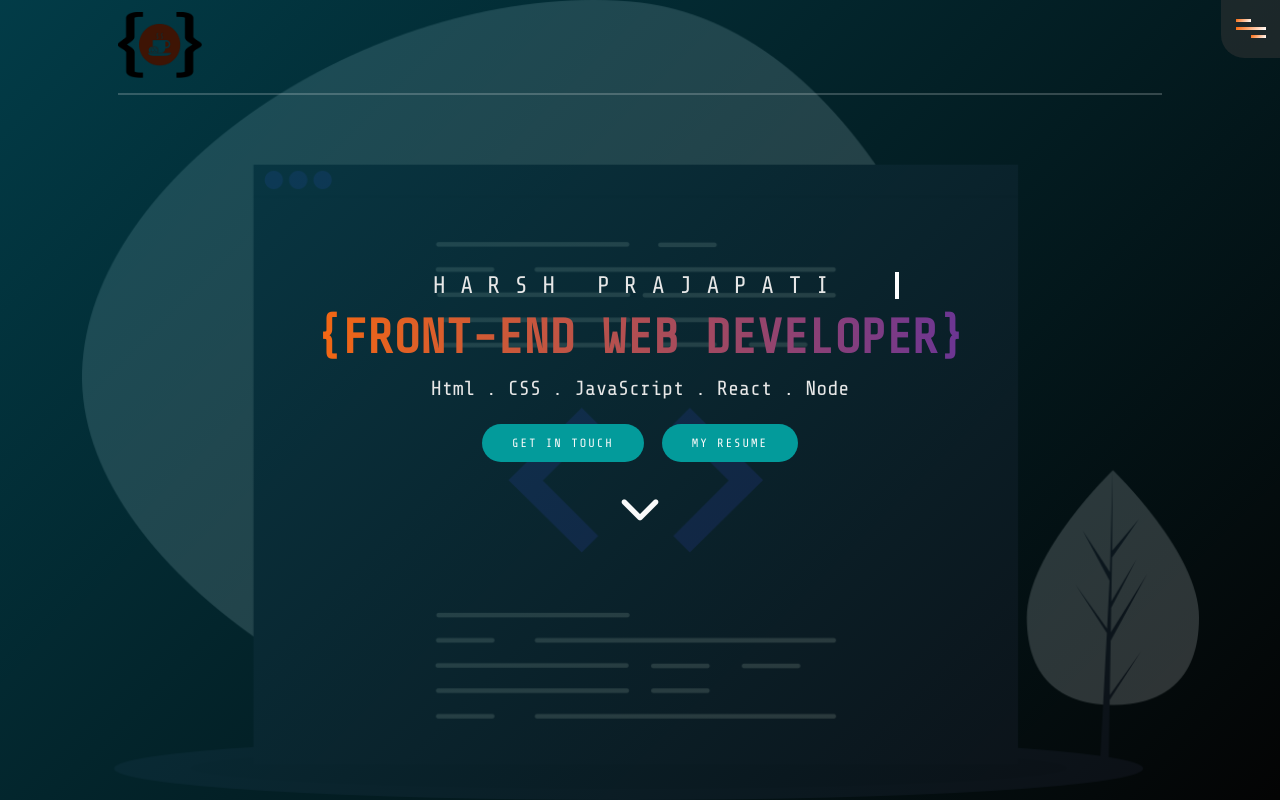
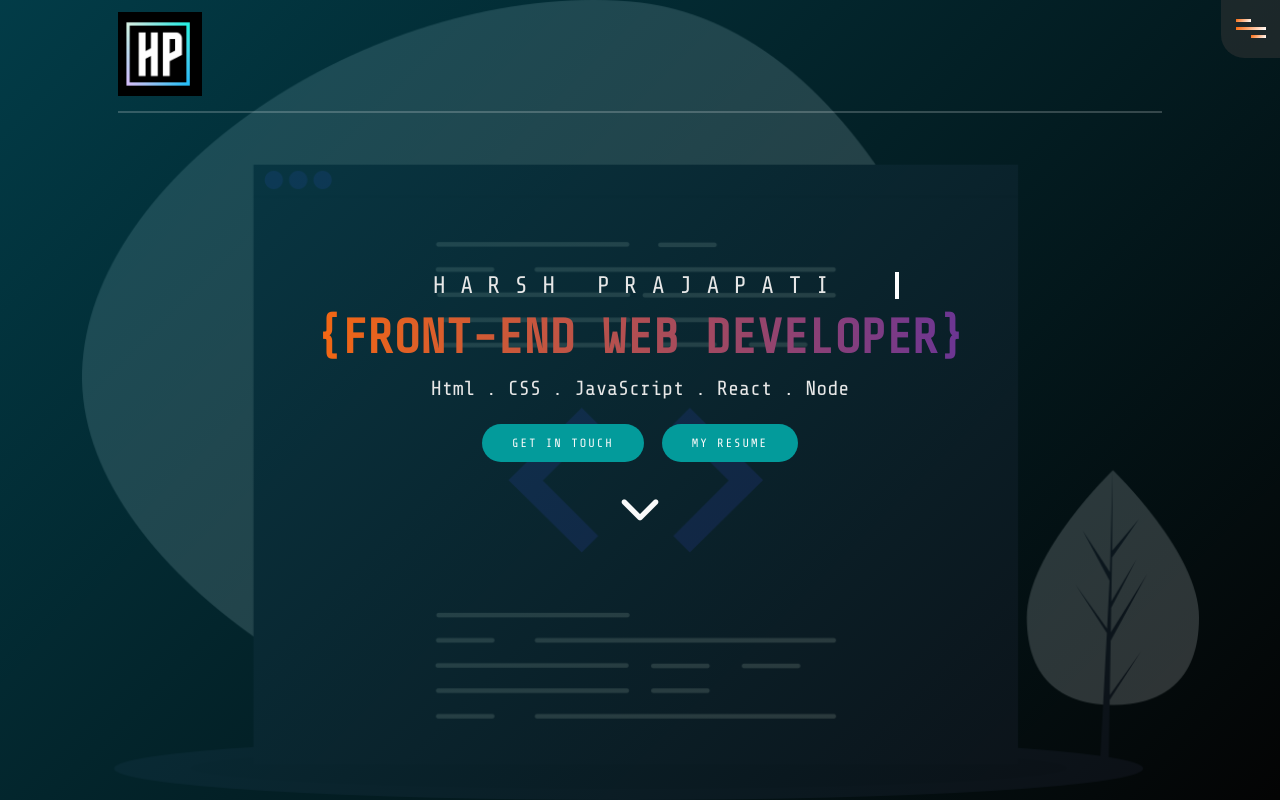
Before and after one commit to harshprajapati8347/WP-Project-Portfolio, a plain HTML site: page index.html in a window 1280 px wide. Shown: the top 800 px of the page. Drawn offline with nearby package versions, Linux system fonts and the light colour scheme.

Commit message:
logo updated

```diff
--- a/index.html
+++ b/index.html
@@ -18,7 +18,7 @@
         <nav>
           <div class="nav-brand">
             <a href="index.html">
-              <img src="images/logo.png" alt="Chaoo" />
+              <img src="images/hp.png" alt="Chaoo" />
             </a>
           </div>
           <div class="burger-menu-icon">
```
Also changed, not shown: images/hp.png (added), images/logo.png (deleted).
